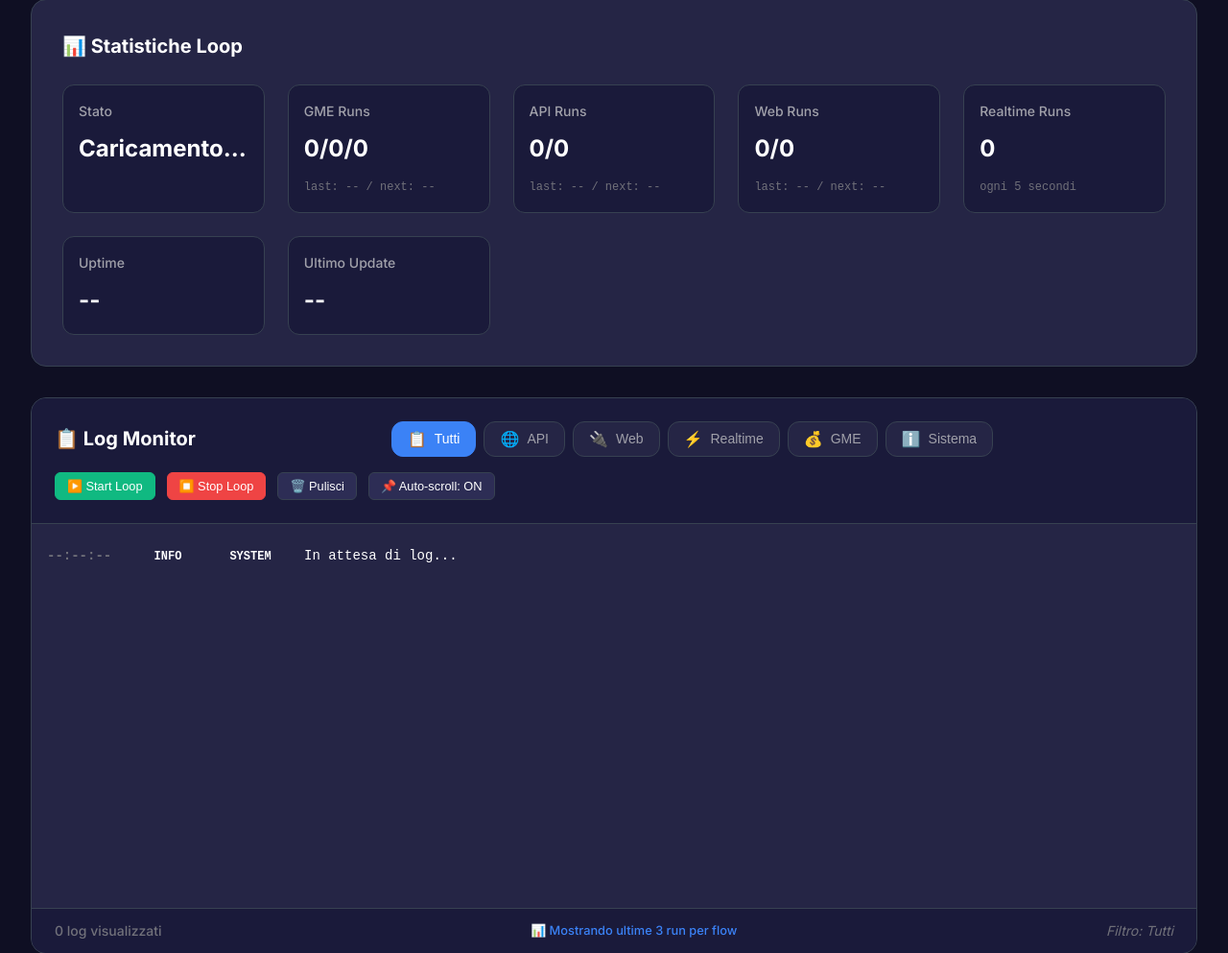
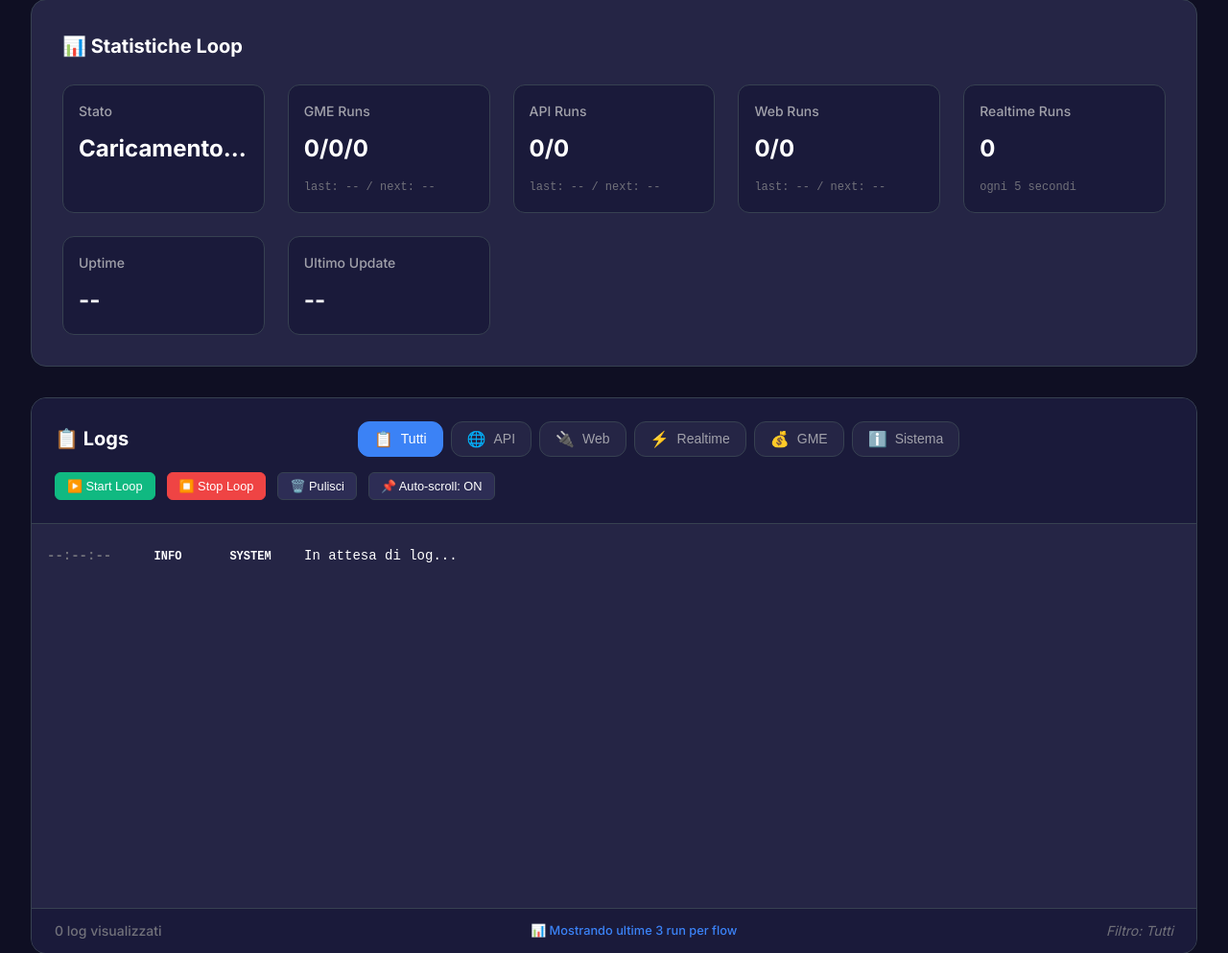
Before and after one commit to frezeen/Solaredge_ScanWriter, a Python web app: template gui/templates/index.html in a window 1280 px wide. Shown: the part 316-1309 px from the top of the page at 96% size. Run offline with Jinja, Linux system fonts and the light colour scheme; the template is opened without the code that fills it, so the values that code supplies are empty; some libraries are stand-ins or nearby versions.

Commit message:
style(gui): Simplify log monitor header label
- Change "Log Monitor" heading to "Logs" for conciseness
- Reduce verbosity while maintaining clarity in the UI
- Improve visual consistency with other section headers

```diff
--- a/gui/templates/index.html
+++ b/gui/templates/index.html
@@ -191,7 +191,7 @@
                 <!-- Log Monitor con Tab -->
                 <div class="logs-container">
                     <div class="logs-header">
-                        <h3>📋 Log Monitor</h3>
+                        <h3>📋 Logs</h3>
                         <div class="log-tabs">
                             <button class="log-tab active" data-flow="all" onclick="switchLogTab('all')">
                                 <span class="tab-icon">📋</span> Tutti
```
